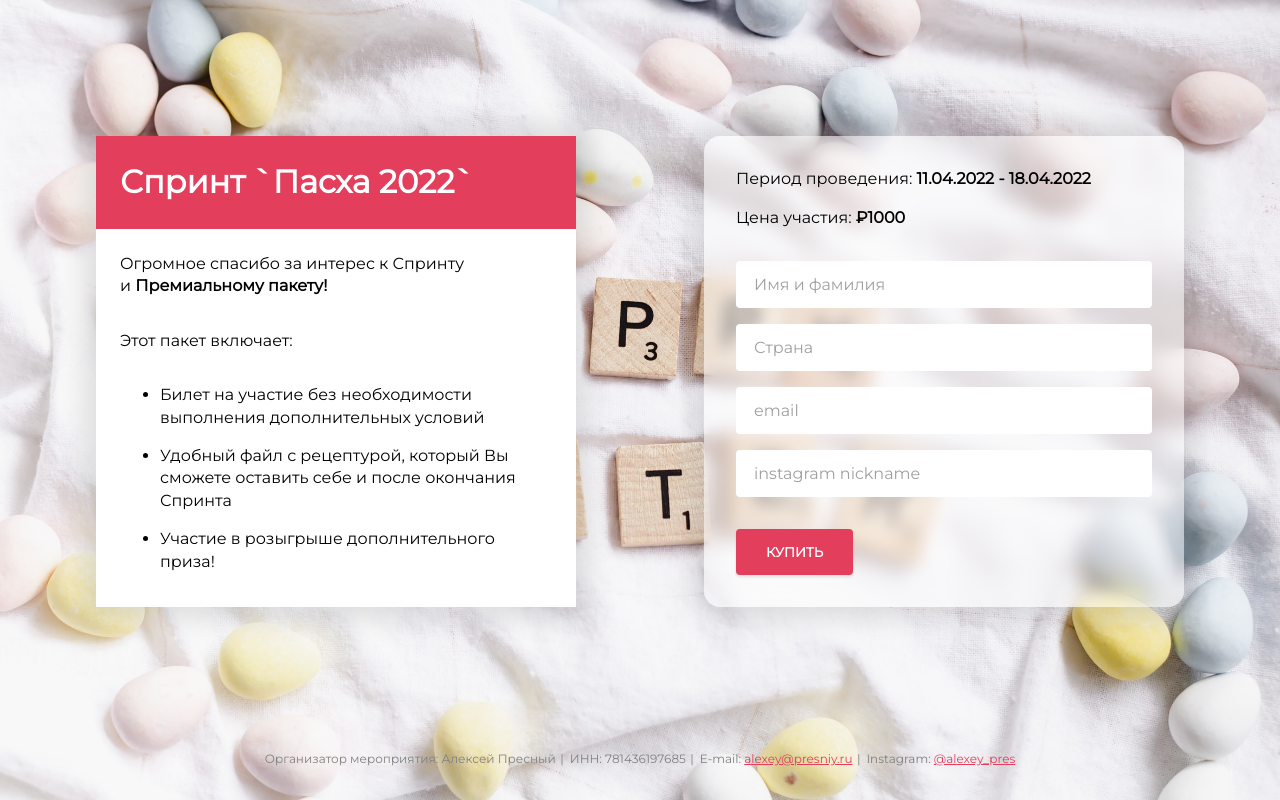
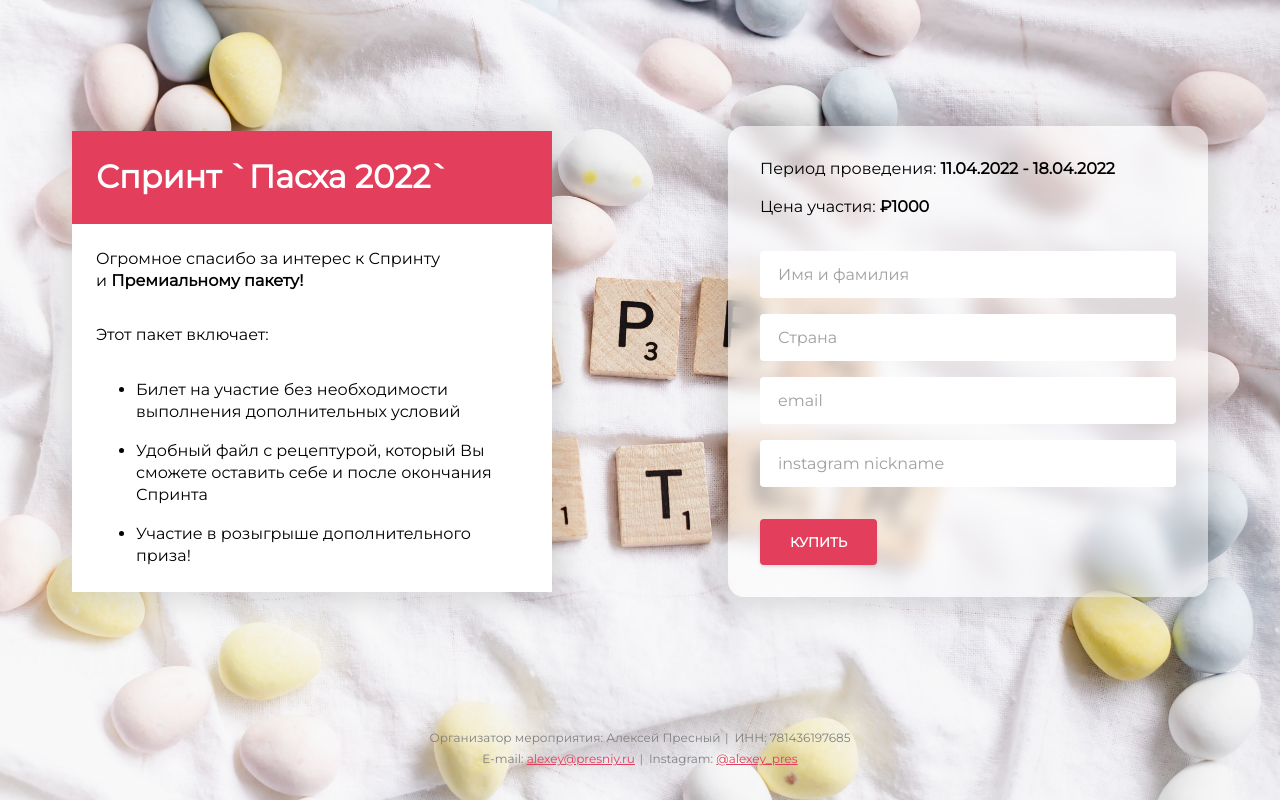
Before and after one commit to presniy/nepresniy-app, a website: page public/index.html in a window 1280 px wide. Drawn offline with Linux system fonts and the light colour scheme.

Commit message:
index: added responsive styles for tablet and laptop screens, changed styles for the contacts

```diff
--- a/public/index.html
+++ b/public/index.html
@@ -20,7 +20,7 @@
     <link rel="preconnect" href="https://fonts.gstatic.com" crossorigin>
     <link href="https://fonts.googleapis.com/css2?family=Montserrat&display=swap" rel="stylesheet">
 
-    <link href="styles/common.css" rel="stylesheet"/>
+    <link href="styles/index.css" rel="stylesheet"/>
 </head>
 <body>
     <div class="env-banner"></div>
@@ -92,14 +92,18 @@
     </article>
 
     <footer>
-        <ul class="contacts">
-            <li class="contacts__item">Организатор мероприятия: Алексей Пресный</li>
-            <li class="contacts__item">ИНН: 781436197685</li>
-            <li class="contacts__item">E-mail: <a href="mailto:alexey@presniy.ru">alexey@presniy.ru</a></li>
-            <li class="contacts__item">
-                Instagram: <a href="https://www.instagram.com/alexey_pres/">@alexey_pres</a>
-            </li>
-        </ul>
+        <div class="contacts">
+            <div class="contacts__line">
+                <span class="contacts__item">Организатор мероприятия: Алексей Пресный</span>
+                <span class="contacts__item">ИНН: 781436197685</span>
+            </div>
+            <div class="contacts__line">
+                <span class="contacts__item">E-mail: <a href="mailto:alexey@presniy.ru">alexey@presniy.ru</a></span>
+                <span class="contacts__item">
+                    Instagram: <a href="https://www.instagram.com/alexey_pres/">@alexey_pres</a>
+                </span>
+            </div>
+        </div>
     </footer>
 
     <script src="scripts/app.js" type="module"></script>
--- a/public/styles/common/resets.css
+++ b/public/styles/common/resets.css
@@ -6,3 +6,37 @@ html, body {
     font-size: 16px;
     line-height: 1.4;
 }
+
+a {
+    color: var(--primary)
+}
+
+button,
+.btn {
+    padding: 15px 30px;
+    display: inline-flex;
+    align-items: center;
+    gap: 8px;
+    border-radius: 4px;
+
+    font-family: inherit;
+    font-weight: bold;
+
+    border: none;
+    outline: none;
+    text-transform: uppercase;
+    text-decoration: none;
+
+    color: var(--text-opposite);
+    background-color: var(--primary);
+    box-shadow: 0 2px 3px 0 rgba(0, 0, 0, 0.1);
+
+    cursor: pointer;
+
+    transition: all .3s;
+}
+
+button:hover,
+.btn:hover {
+    box-shadow: 0 0 4px 3px rgba(0, 0, 0, 0.15);
+}
--- a/public/styles/common.css
+++ b/public/styles/index.css
@@ -7,8 +7,6 @@
 }
 
 html, body {
-    height: 100vh;
-    width: 100vw;
 }
 
 body {
@@ -17,7 +15,7 @@ body {
     justify-content: flex-end;
     gap: 40px;
 
-    padding: var(--body-padding);
+    padding: var(--body-padding) 0;
 
     background: url(../assets/bg/index.jpg) no-repeat center center fixed;
     background-size: cover;
@@ -53,8 +51,9 @@ article {
 
 .sections-container {
     display: flex;
-    flex-direction: row;
-    justify-content: space-around;
+    flex-direction: column;
+    align-items: center;
+    gap: 32px;
 }
 
 section {
@@ -149,40 +148,6 @@ p:first-of-type {
     color: #a0a0a0;
 }
 
-a {
-    color: var(--primary)
-}
-
-button,
-.btn {
-    padding: 15px 30px;
-    display: inline-flex;
-    align-items: center;
-    gap: 8px;
-    border-radius: 4px;
-
-    font-family: inherit;
-    font-weight: bold;
-
-    border: none;
-    outline: none;
-    text-transform: uppercase;
-    text-decoration: none;
-
-    color: var(--text-opposite);
-    background-color: var(--primary);
-    box-shadow: 0 2px 3px 0 rgba(0, 0, 0, 0.1);
-
-    cursor: pointer;
-
-    transition: all .3s;
-}
-
-button:hover,
-.btn:hover {
-    box-shadow: 0 0 4px 3px rgba(0, 0, 0, 0.15);
-}
-
 footer {
     padding-right: var(--content-padding);
     padding-left: var(--content-padding);
@@ -193,8 +158,9 @@ footer {
 }
 
 .contacts {
-    margin: 0;
-    padding: 0;
+    display: flex;
+    flex-direction: column;
+    gap: 4px;
     font-size: 0;
 }
 
@@ -223,6 +189,16 @@ footer {
     content: none;
 }
 
-.icon {
-    font-size: 1.25rem;
+@media (min-width: 1024px) {
+
+    html, body {
+        height: 100vh;
+        width: 100vw;
+    }
+
+    .sections-container {
+        display: flex;
+        flex-direction: row;
+        justify-content: space-around;
+    }
 }
```
